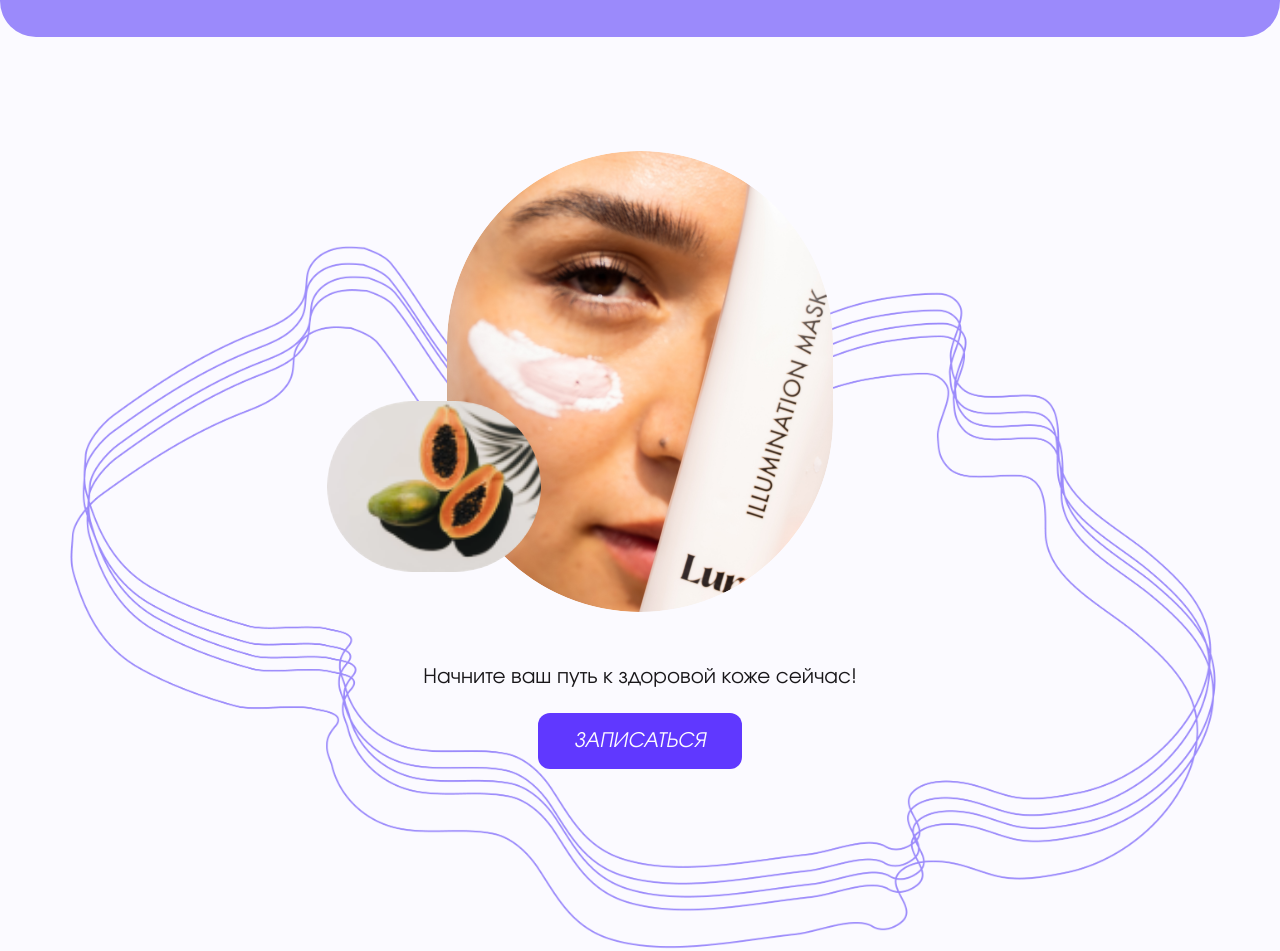
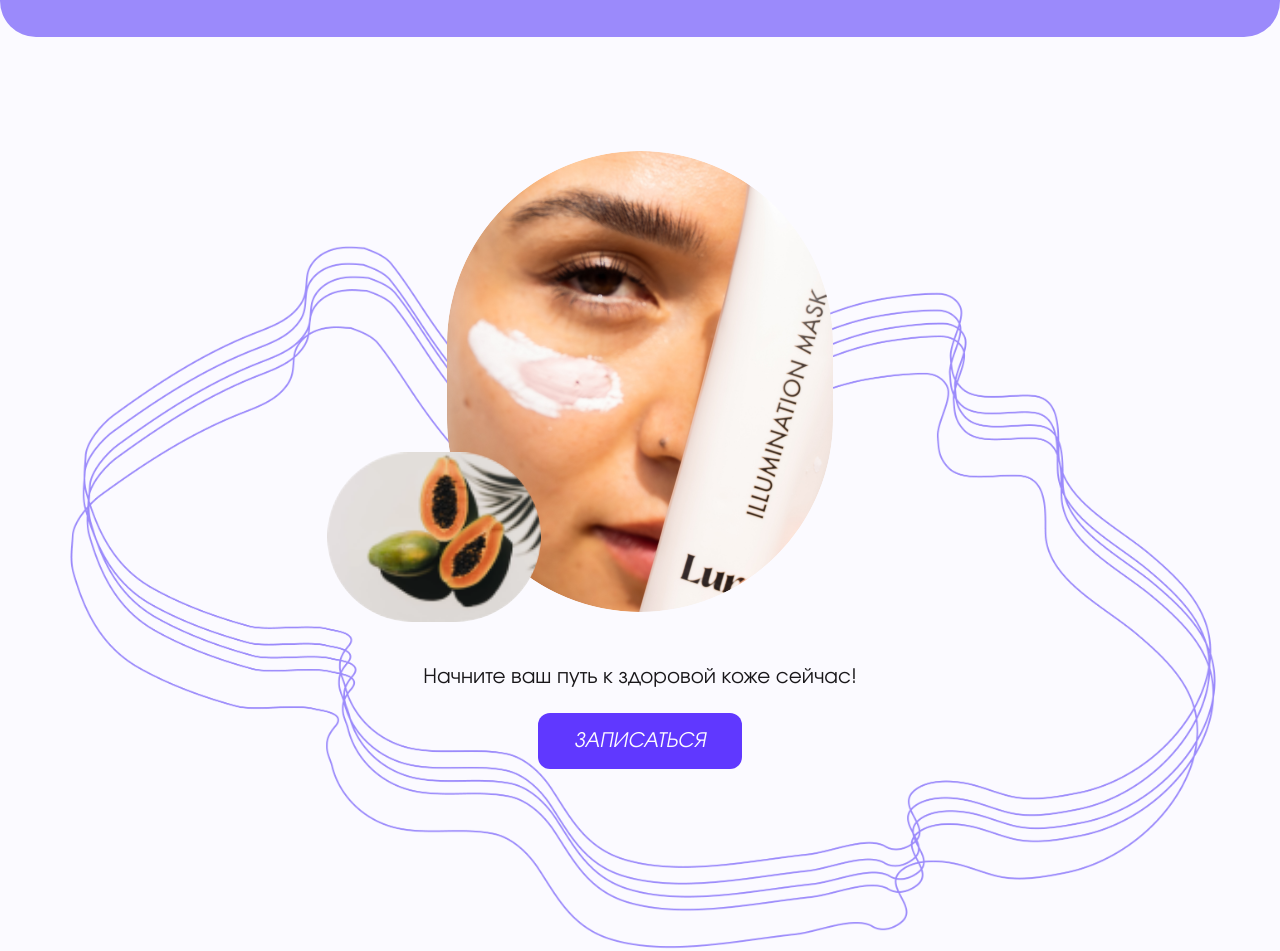
Before and after one commit to SedaMelkhi/skincare, a Next.js app: page /paidRecording in a window 1280 px wide. Shown: the part 7346-8297 px from the top of the page. Built offline with nearby package versions, Linux system fonts and the light colour scheme.

Commit message:
изменила изображение

```diff
--- a/src/components/screens/paidRecording/record/Record.module.sass
+++ b/src/components/screens/paidRecording/record/Record.module.sass
@@ -4,7 +4,7 @@
 .img
   position: relative
   &__big
-    background: url("./../../../../../public/paidRecording/imgBigM.png") center/cover no-repeat
+    background: url("./../../../../../public/paidRecording/bigImg.png") center/contain no-repeat
     width: 239px
     height: 239px
     border-radius: 241px
@@ -14,31 +14,31 @@
       width: 386px
       height: 386px
     @media (min-width: 1200px)
-      background: url("./../../../../../public/paidRecording/bigImg.png") center/cover no-repeat
+      background: url("./../../../../../public/paidRecording/bigImg.png") center/contain no-repeat
       width: 386px
       height: 461px
 
 
   &__small
-    background: url("./../../../../../public/paidRecording/imgSmallM.png") center/cover no-repeat
+    background: url("./../../../../../public/paidRecording/imgSmallM.png") center/contain no-repeat
     width: 112px
     height: 89px
     border-radius: 500px
     rotation: -90
     position: absolute
-    top: 150px
+    top: 170px
     z-index: 1
-    right: 180px
+    right: 170px
     @media (min-width: 768px)
       width: 182px
       height: 145px
       rotation: -90
-      top: 220px
+      top: 250px
       left: -60px
     @media (min-width: 1200px)
       width: 214px
       height: 171px
-      top: 250px
+      top: 300px
       left: -120px
 
 
```
